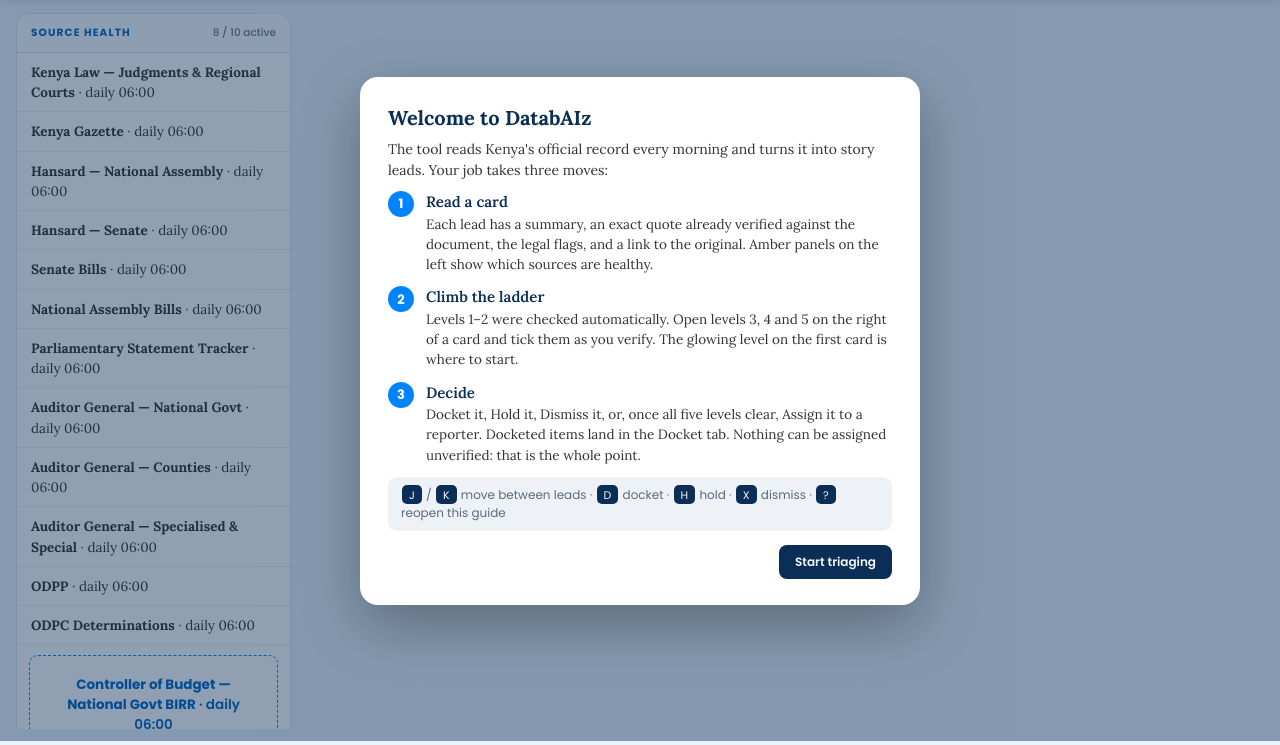
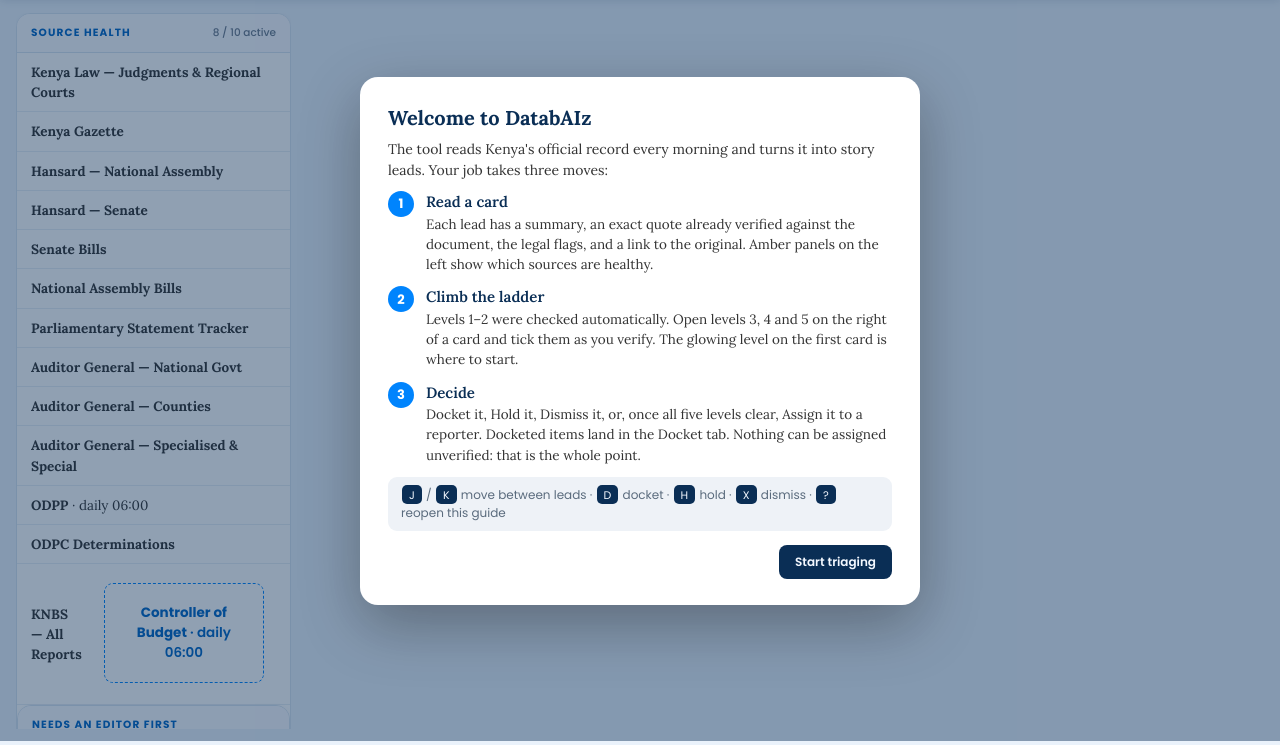
Before and after one commit to Hotsecretz/databaiz, a plain HTML site: page index.html in a window 1280 px wide. Shown: the part 59-804 px from the top of the page. Drawn offline with Linux system fonts and the light colour scheme.

Commit message:
index.html

```diff
--- a/index.html
+++ b/index.html
@@ -253,20 +253,20 @@ kbd{background:var(--ink);color:#F3F8FF;border-radius:5px;padding:1.5px 7px;font
   <div class="rail">
     <div class="panel">
       <div class="panel-h"><span>Source health</span><span style="color:#6B7A8C;font-weight:500;text-transform:none;letter-spacing:0">8 / 10 active</span></div>
-     <div class="set-row"><span class="grow"><b>Kenya Law — Judgments & Regional Courts</b> · daily 06:00</span><button class="switch on" onclick="flip(this,'Kenya Law')"></button></div>
-<div class="set-row"><span class="grow"><b>Kenya Gazette</b> · daily 06:00</span><button class="switch on" onclick="flip(this,'Gazette')"></button></div>
-<div class="set-row"><span class="grow"><b>Hansard — National Assembly</b> · daily 06:00</span><button class="switch on" onclick="flip(this,'Hansard NA')"></button></div>
-<div class="set-row"><span class="grow"><b>Hansard — Senate</b> · daily 06:00</span><button class="switch on" onclick="flip(this,'Hansard Senate')"></button></div>
-<div class="set-row"><span class="grow"><b>Senate Bills</b> · daily 06:00</span><button class="switch on" onclick="flip(this,'Senate Bills')"></button></div>
-<div class="set-row"><span class="grow"><b>National Assembly Bills</b> · daily 06:00</span><button class="switch on" onclick="flip(this,'NA Bills')"></button></div>
-<div class="set-row"><span class="grow"><b>Parliamentary Statement Tracker</b> · daily 06:00</span><button class="switch on" onclick="flip(this,'Statement Tracker')"></button></div>
-<div class="set-row"><span class="grow"><b>Auditor General — National Govt</b> · daily 06:00</span><button class="switch on" onclick="flip(this,'AG National')"></button></div>
-<div class="set-row"><span class="grow"><b>Auditor General — Counties</b> · daily 06:00</span><button class="switch on" onclick="flip(this,'AG Counties')"></button></div>
-<div class="set-row"><span class="grow"><b>Auditor General — Specialised & Special</b> · daily 06:00</span><button class="switch on" onclick="flip(this,'AG Special')"></button></div>
+     <div class="set-row"><span class="grow"><b>Kenya Law — Judgments & Regional Courts</b> </span><button class="switch on" onclick="flip(this,'Kenya Law')"></button></div>
+<div class="set-row"><span class="grow"><b>Kenya Gazette</b> </span><button class="switch on" onclick="flip(this,'Gazette')"></button></div>
+<div class="set-row"><span class="grow"><b>Hansard — National Assembly</b> </span><button class="switch on" onclick="flip(this,'Hansard NA')"></button></div>
+<div class="set-row"><span class="grow"><b>Hansard — Senate</b> </span> <button class="switch on" onclick="flip(this,'Hansard Senate')"></button></div>
+<div class="set-row"><span class="grow"><b>Senate Bills</b> </span> <button class="switch on" onclick="flip(this,'Senate Bills')"></button></div>
+<div class="set-row"><span class="grow"><b>National Assembly Bills</b></span> <button class="switch on" onclick="flip(this,'NA Bills')"></button></div>
+<div class="set-row"><span class="grow"><b>Parliamentary Statement Tracker</b> </span><button class="switch on" onclick="flip(this,'Statement Tracker')"></button></div>
+<div class="set-row"><span class="grow"><b>Auditor General — National Govt</b> </span><button class="switch on" onclick="flip(this,'AG National')"></button></div>
+<div class="set-row"><span class="grow"><b>Auditor General — Counties</b> </span><button class="switch on" onclick="flip(this,'AG Counties')"></button></div>
+<div class="set-row"><span class="grow"><b>Auditor General — Specialised & Special</b> </span><button class="switch on" onclick="flip(this,'AG Special')"></button></div>
 <div class="set-row"><span class="grow"><b>ODPP</b> · daily 06:00</span><button class="switch on" onclick="flip(this,'ODPP')"></button></div>
-<div class="set-row"><span class="grow"><b>ODPC Determinations</b> · daily 06:00</span><button class="switch on" onclick="flip(this,'ODPC')"></button></div>
-      <button class="manual-add" onclick="openModal('addModal')"><div class="set-row"><span class="grow"><b>Controller of Budget — National Govt BIRR</b> · daily 06:00</span><button class="switch on" onclick="flip(this,'Controller of Budget')"></button></div>
-<div class="set-row"><span class="grow"><b>KNBS — All Reports</b> · daily 06:00</span><button class="switch on" onclick="flip(this,'KNBS')"></button>    <div class="panel">
+<div class="set-row"><span class="grow"><b>ODPC Determinations</b>  </span><button class="switch on" onclick="flip(this,'ODPC')"></button></div>
+<div class="set-row"><span class="grow"><b>KNBS — All Reports</b> </span><button class="switch on" onclick="flip(this,'KNBS')"></button>
+  <button class="manual-add" onclick="openModal('addModal')"><div class="set-row"><span class="grow"><b>Controller of Budget</b> · daily 06:00</span><button class="switch on" onclick="flip(this,'Controller of Budget')"></button></div><div class="panel">
       <div class="panel-h">Needs an editor first</div>
       <div class="qitem" onclick="jumpTo('lead1')"><div class="qt">Gazette: 214-parcel acquisition, Nakuru</div><div class="qm">High · <b>3 human checks waiting</b></div></div>
       <div class="qitem" onclick="jumpTo('lead2')"><div class="qt">ODPP: charges over KES 480m tender</div><div class="qm"><b>Level 2 flagged</b> · figure unverified</div></div>
```
